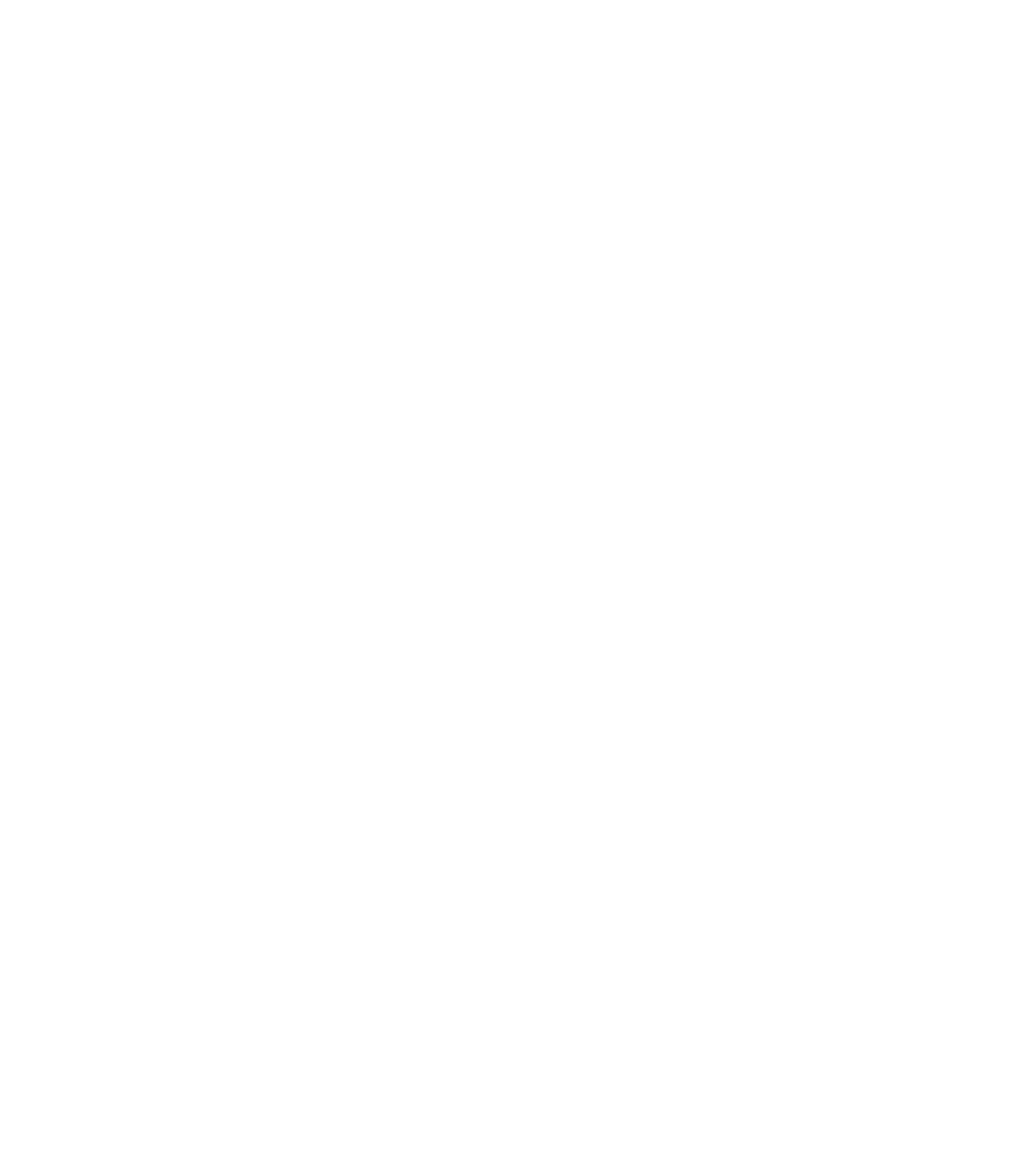
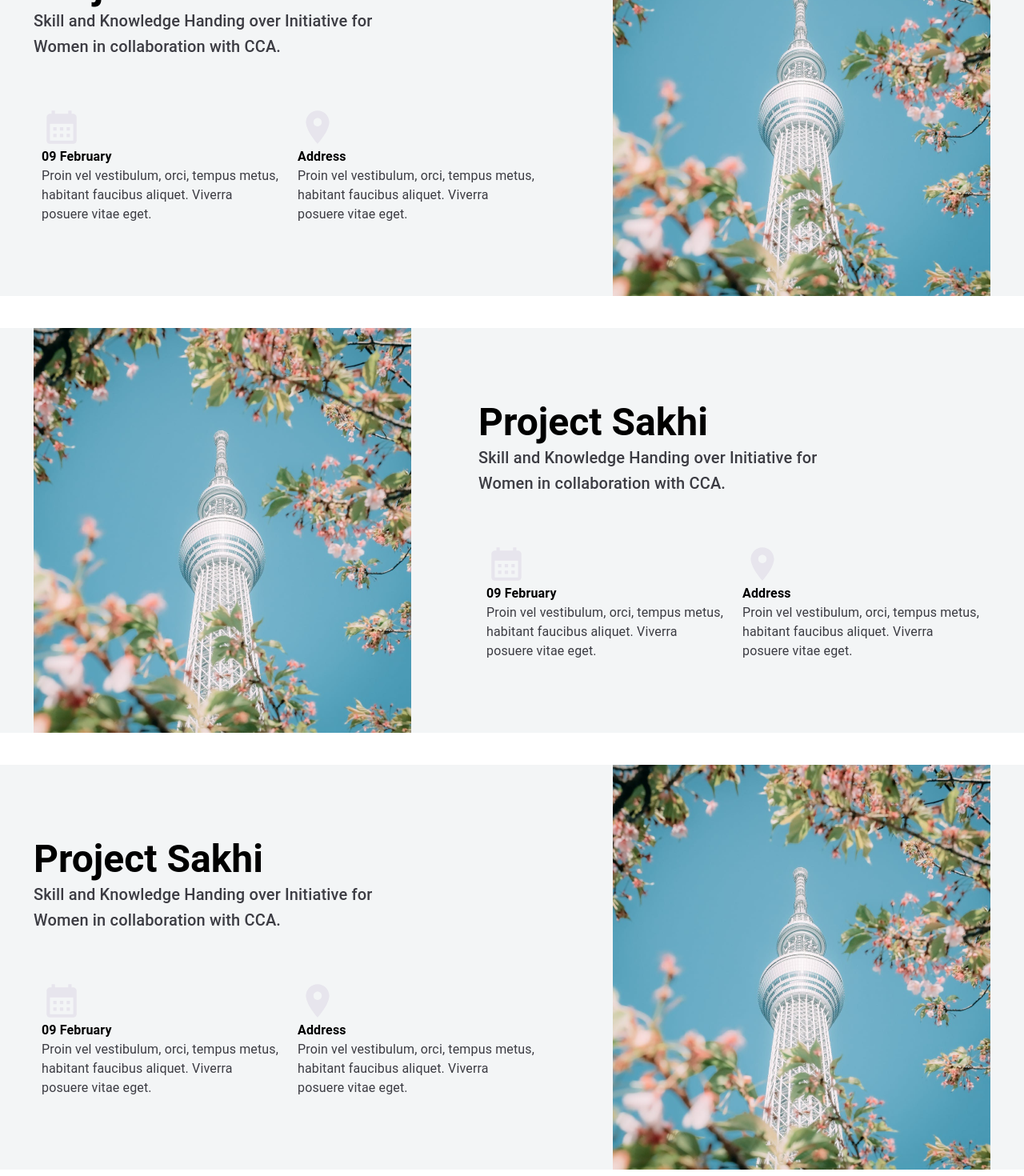
Before and after one commit to DivyaNareshkumarPatel/SwaSarjan, a React (Create React App) app: page /SwaSarjan/events in a window 1280 px wide. Before the commit this address had no page. Shown: the part 700-2170 px from the top of the page at 80% size. Before the commit the page ends 800 px from the top, so only its background shows below. Built offline with nearby package versions, Linux system fonts and the light colour scheme.

Commit message:
statically created Events boxes

```diff
--- a/src/App.js
+++ b/src/App.js
@@ -5,6 +5,8 @@ import About from './Pages/About';
 import Contact from './Pages/Contact';
 import Gallery from './Pages/Gallery';
 import Login from './Pages/Login';
+import Registration from './Pages/Registration';
+import Events from './Pages/Events';
 export default function App() {
   return (
     <Router basename="/SwaSarjan">
@@ -14,6 +16,8 @@ export default function App() {
         <Route path='/contact' element={<Contact/>}/>
         <Route path='/gallery' element={<Gallery/>}/>
         <Route path='/login' element={<Login/>}/>
+        <Route path='/registration' element={<Registration/>}/>
+        <Route path='/events' element={<Events/>}/>
       </Routes>
     </Router>
   );
--- /dev/null
+++ b/src/Components/EventsCards.jsx
@@ -0,0 +1,192 @@
+import React from "react";
+import { styled, Box, Typography } from "@mui/material";
+import CalendarMonthIcon from '@mui/icons-material/CalendarMonth';
+import PlaceIcon from '@mui/icons-material/Place';
+import Events from '../images/Events.png'
+
+const MainContainer = styled(Box)({
+    height:'auto',
+    width:'auto',
+    display:'flex',
+    flexDirection:'column',
+    justifyContent:'center',
+    alignItems:'center'
+});
+
+const Card = styled(Box)({
+    width:'100%',
+    margin:'20px 0px',
+    display:'flex',
+    // alignItems:'center',
+    justifyContent:'space-around',
+    backgroundColor:'#F3F5F6'
+});
+
+const TextBox = styled(Box)({
+    display:'flex',
+    flexDirection:'column',
+    // alignItems:'center',
+    justifyContent:'center',
+
+
+});
+
+const SubTextBox1 = styled(Box)({
+    marginBottom:'60px'
+});
+
+const SubTextBox2 = styled(Box)({
+    display:'flex',
+    flexDirection:'row',
+    justifyContent:'space-between'
+});
+const DateTextBox = styled(Box)({
+    display:'flex',
+    margin:'0px 10px',
+    flexDirection:'column',
+    justifyContent:'flex-start',
+    maxWidth:'300px',
+    justifyContent:'space-between',
+    alignContent:'space-around'
+});
+const AddressTextBox = styled(Box)({
+    display:'flex',
+    margin:'0px 10px',
+    flexDirection:'column',
+    justifyContent:'flex-start',
+    maxWidth:'300px',
+    justifyContent:'space-between',
+    alignContent:'space-around'
+});
+
+// const EventTitle = styled(Typography)({
+//     color:'#E5E5EA'
+// });
+
+const AdressIcon = styled(PlaceIcon)({
+    color:'#E7E5ED',
+    fontSize:'50px'
+});
+const DateIcon = styled(CalendarMonthIcon)({
+    color:'#E7E5ED',
+    fontSize:'50px'
+});
+
+// const DateVenuFont = styled(Typography)({
+//     fontSize:'16px',
+//     fontWeight:'bold'
+// });
+
+const EventsCards = () => {
+    return(
+        <MainContainer>
+            <Card >
+                <TextBox>
+                    <SubTextBox1>
+                        <Typography variant="h3" style={{fontWeight:'bold'}}>Project Sakhi</Typography>
+                        <Typography variant="h6" style={{color:'#3C3C43'}}>
+                            Skill and Knowledge Handing over Initiative for <br/>
+                            Women in collaboration with CCA.
+                        </Typography>
+                    </SubTextBox1>
+                    <SubTextBox2>
+                        <DateTextBox>
+                            <DateIcon/>
+                            <Typography style={{fontWeight:'bold'}}>09 February</Typography>
+                            <Typography style={{color:'#3C3C43'}}>
+                                Proin vel vestibulum, orci,
+                                 tempus metus, habitant faucibus
+                                 aliquet.
+                                Viverra posuere vitae eget.
+                                </Typography>
+                        </DateTextBox>
+                        <AddressTextBox>
+                            <AdressIcon/>
+                            <Typography style={{fontWeight:'bold'}}>Address</Typography>
+                            <Typography style={{color:'#3C3C43'}}>
+                                Proin vel vestibulum, orci,
+                                 tempus metus, habitant faucibus
+                                 aliquet.
+                                Viverra posuere vitae eget.
+                                </Typography>
+                        </AddressTextBox>
+                    </SubTextBox2>
+                </TextBox>
+                <img src={Events}/>
+            </Card>
+            <Card >
+                <img src={Events}/>
+                <TextBox>
+                    <SubTextBox1>
+                        <Typography variant="h3" style={{fontWeight:'bold'}}>Project Sakhi</Typography>
+                        <Typography variant="h6" style={{color:'#3C3C43'}}>
+                            Skill and Knowledge Handing over Initiative for <br/>
+                            Women in collaboration with CCA.
+                        </Typography>
+                    </SubTextBox1>
+                    <SubTextBox2>
+                        <DateTextBox>
+                            <DateIcon/>
+                            <Typography style={{fontWeight:'bold'}}>09 February</Typography>
+                            <Typography style={{color:'#3C3C43'}}>
+                                Proin vel vestibulum, orci,
+                                 tempus metus, habitant faucibus
+                                 aliquet.
+                                Viverra posuere vitae eget.
+                                </Typography>
+                        </DateTextBox>
+                        <AddressTextBox>
+                            <AdressIcon/>
+                            <Typography style={{fontWeight:'bold'}}>Address</Typography>
+                            <Typography style={{color:'#3C3C43'}}>
+                                Proin vel vestibulum, orci,
+                                 tempus metus, habitant faucibus
+                                 aliquet.
+                                Viverra posuere vitae eget.
+                                </Typography>
+                        </AddressTextBox>
+                    </SubTextBox2>
+                </TextBox>
+            </Card>
+            <Card >
+                <TextBox>
+                    <SubTextBox1>
+                        <Typography variant="h3" style={{fontWeight:'bold'}}>Project Sakhi</Typography>
+                        <Typography variant="h6" style={{color:'#3C3C43'}}>
+                            Skill and Knowledge Handing over Initiative for <br/>
+                            Women in collaboration with CCA.
+                        </Typography>
+                    </SubTextBox1>
+                    <SubTextBox2>
+                        <DateTextBox>
+                            <DateIcon/>
+                            <Typography style={{fontWeight:'bold'}}>09 February</Typography>
+                            <Typography style={{color:'#3C3C43'}}>
+                                Proin vel vestibulum, orci,
+                                 tempus metus, habitant faucibus
+                                 aliquet.
+                                Viverra posuere vitae eget.
+                                </Typography>
+                        </DateTextBox>
+                        <AddressTextBox>
+                            <AdressIcon/>
+                            <Typography style={{fontWeight:'bold'}}>Address</Typography>
+                            <Typography style={{color:'#3C3C43'}}>
+                                Proin vel vestibulum, orci,
+                                 tempus metus, habitant faucibus
+                                 aliquet.
+                                Viverra posuere vitae eget.
+                                </Typography>
+                        </AddressTextBox>
+                    </SubTextBox2>
+                </TextBox>
+                <img src={Events}/>
+            </Card>
+
+
+
+        </MainContainer>
+    )
+}
+
+export default EventsCards;
--- a/src/Components/Footer.jsx
+++ b/src/Components/Footer.jsx
@@ -64,7 +64,7 @@ const Footer = () => {
           <FooterHeader>Get Involved</FooterHeader>
           <FooterContent>Individual Support</FooterContent>
           <FooterContent>Corporate Partnership</FooterContent>
-          <FooterContent>Member</FooterContent>
+          <Link to='/registration' style={{textDecoration:'none'}}><FooterContent>Member</FooterContent></Link>
         </FooterItem>
         <FooterItem item xs={12} sm={4}>
           <FooterHeader>Resource Center</FooterHeader>
--- a/src/Components/Events.jsx
+++ b/src/Components/HomeEvents.jsx
@@ -79,7 +79,7 @@ const ArrowButtonBox = styled(Box)({
   justifyContent: 'center',
 });
 
-const Events = () => {
+const HomeEvents = () => {
   return (
     <div style={{ background: "white", paddingTop: "40px", paddingBottom: "40px" }}>
       <OuterContainer>
@@ -181,4 +181,4 @@ const Events = () => {
   )
 }
 
-export default Events;
+export default HomeEvents;
--- a/src/Components/Navbar.jsx
+++ b/src/Components/Navbar.jsx
@@ -67,7 +67,7 @@ export default function NavBar() {
     { text: "About", to: "/about", onClick: () => setActiveMenu("About") },
     // { text: 'Campaign', onClick: () => setActiveMenu('Campaign') ,
     // { text: 'Event', onClick: () => setActiveMenu('Event') },
-    { text: "Event", to: "/event", onClick: () => setActiveMenu("About") },
+    { text: "Events", to: "/events", onClick: () => setActiveMenu("About") },
     {
       text: "Contact",
       to: "/contact",
--- /dev/null
+++ b/src/Components/RegistrationForm.jsx
@@ -0,0 +1,5 @@
+const RegistrationForm  = ()=>{
+
+}
+
+export default RegistrationForm;
--- /dev/null
+++ b/src/Pages/Events.jsx
@@ -0,0 +1,17 @@
+import React from "react";
+import NavBar from "../Components/Navbar";
+import Footer from "../Components/Footer";
+import CommonBanner from "../Components/CommonBanner";
+import EventsCards from "../Components/EventsCards";
+const Events = () => {
+    return(
+        <div>
+            <NavBar/>
+            <CommonBanner head="Events" line1="Checkout our " line2="news and events"/>
+            <EventsCards/>
+            <Footer/>
+        </div>
+    )
+}
+
+export default Events;
--- a/src/Pages/Home.jsx
+++ b/src/Pages/Home.jsx
@@ -8,7 +8,7 @@ import Sponsers from '../Components/Sponsers'
 import HomeTestimonials from '../Components/HomeTestimonials'
 import Volunteer from '../Components/Volunteer'
 import Projects from '../Components/Projects'
-import Events from '../Components/Events'
+import HomeEvents from '../Components/HomeEvents'
 import FAQs from '../Components/FAQs'
 import VideoGallery from '../Components/VideoGallery'
 import Footer from '../Components/Footer'
@@ -22,7 +22,7 @@ export default function Home() {
       <Projects/>
       <HomeWorld/>
       <Sponsers/>
-      <Events/>
+      <HomeEvents/>
       <HomeTestimonials/>
       <FAQs/>
       <Volunteer/>
--- /dev/null
+++ b/src/Pages/Registration.jsx
@@ -0,0 +1,33 @@
+import React from "react";
+import LoginCommunity from "../Components/LoginCommunity";
+import RegistrationForm from "../Components/RegistrationForm";
+import { useMediaQuery } from "@mui/material";
+export default function Registration() {
+    const isMedium = useMediaQuery("(max-width:807px)");
+  return (
+    <div
+      style={{
+        display: "flex",
+        alignItems: "center",
+        justifyContent: "center",
+        height: "100vh",
+        background: "#F5F5F5",
+        boxShadow:
+          "rgba(0, 0, 0, 0.1) 0px 4px 6px -1px, rgba(0, 0, 0, 0.06) 0px 2px 4px -1px",
+      }}
+    >
+      <div
+        style={{
+          background: "white",
+          padding: "10px",
+          borderRadius: "10px",
+          display: "flex",
+          margin:"10px"
+        }}
+      >
+        <div style={{display:isMedium?"none":"block"}}><LoginCommunity /></div>
+        <div><RegistrationForm /></div>
+      </div>
+    </div>
+  );
+}
```
Also changed, not shown: src/images/Events.png (added).
